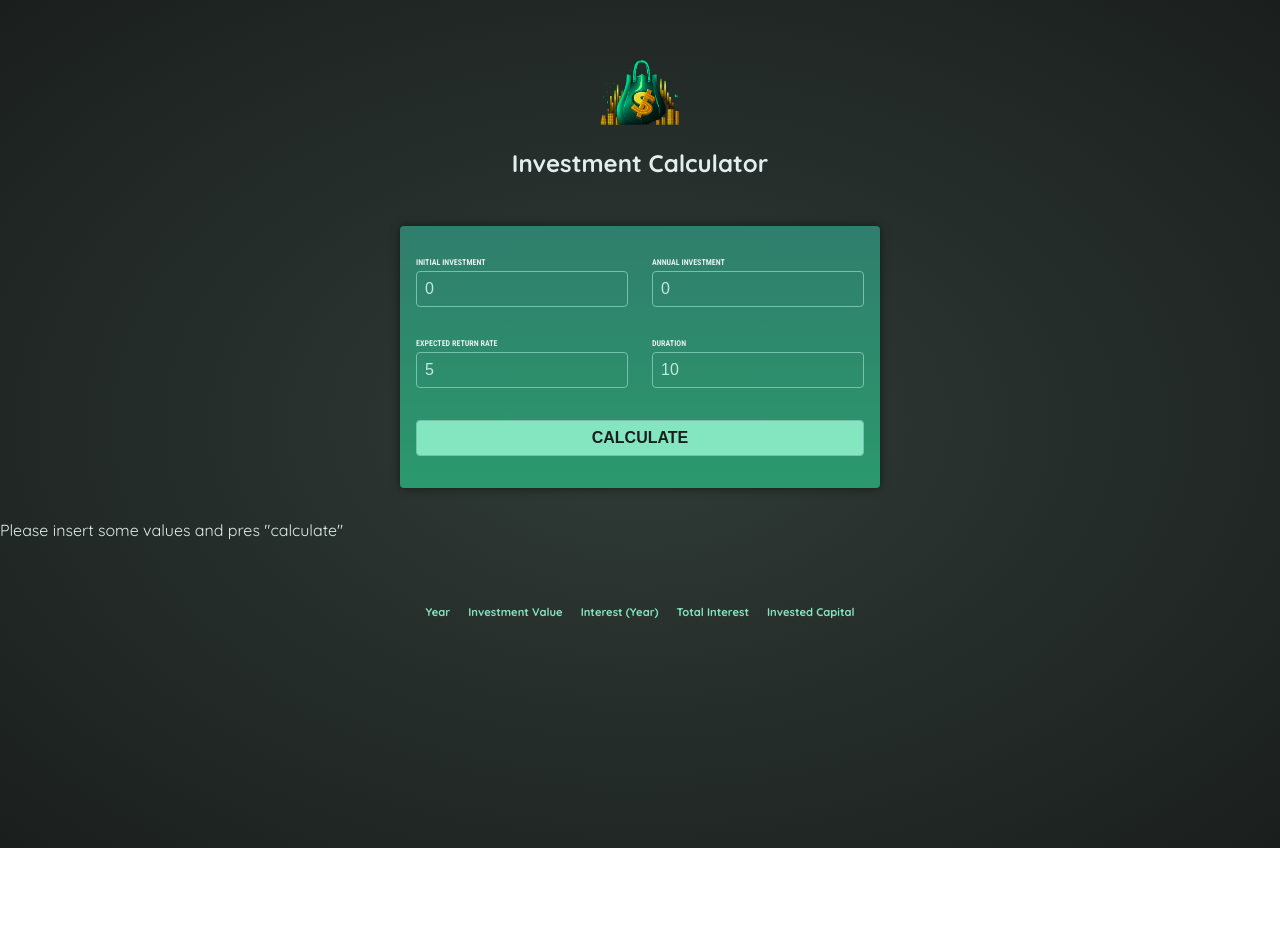
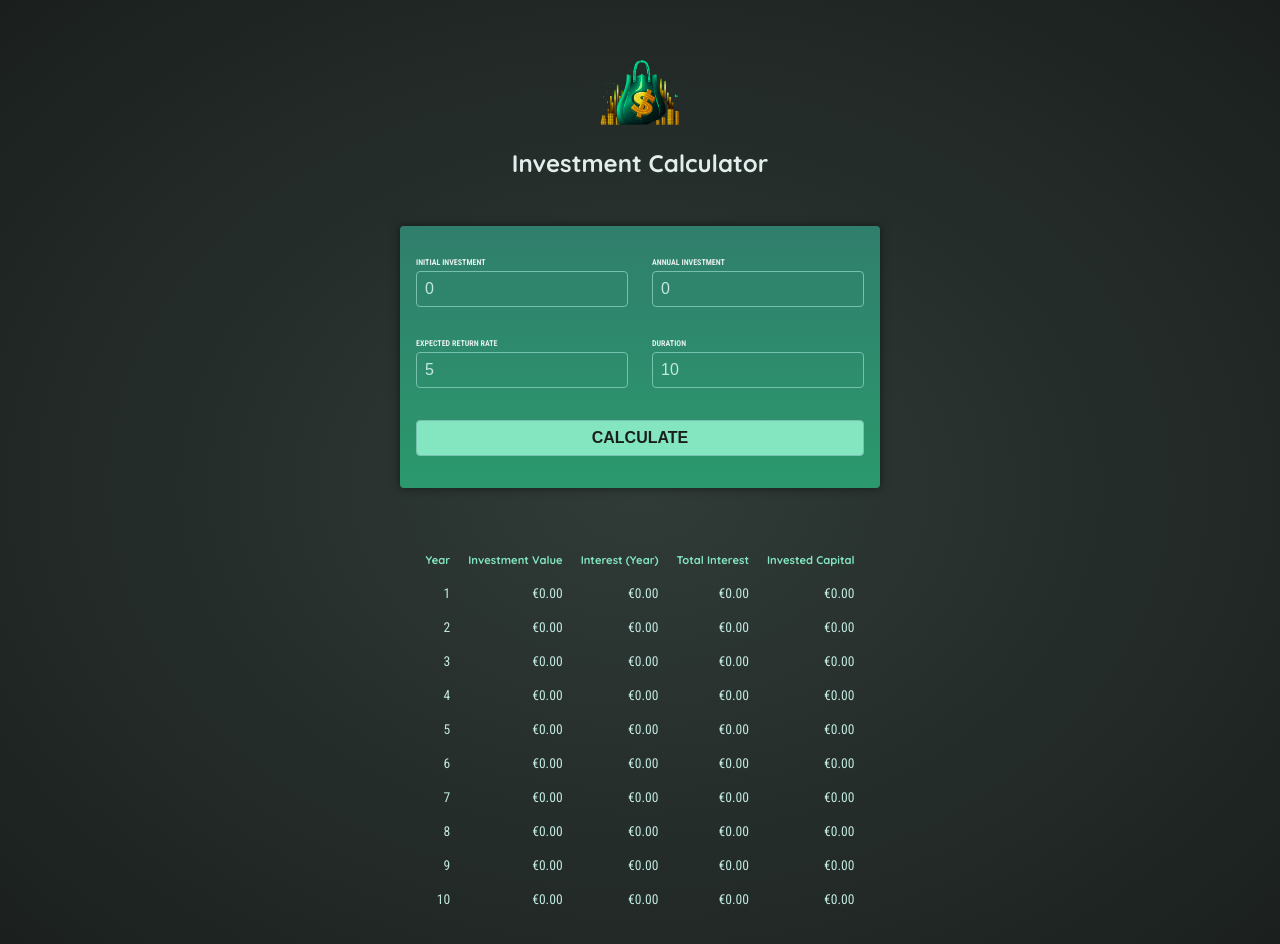
Before and after one commit to madalucard/01-starting-project, an Angular app: page / in a window 1280 px wide. Both pictures are taken after a click on the button "CALCULATE". Shown: the top 944 px of the page. Before the commit the page ends 848 px from the top, so only its background shows below. Built offline with nearby package versions, Linux system fonts and the light colour scheme.

Commit message:
filling up table

```diff
--- a/src/app/investment-results/investment-results.component.html
+++ b/src/app/investment-results/investment-results.component.html
@@ -1,5 +1,6 @@
-<p>Please insert some values and pres "calculate"</p>
-
+@if(!results){
+<p class="center">Please insert some values and pres "calculate"</p>
+} @else {
 <table>
   <thead>
     <tr>
@@ -11,6 +12,15 @@
     </tr>
   </thead>
   <tbody>
-    <tr></tr>
+    @for( result of results; track result.year) {
+    <tr>
+      <td>{{ result.year }}</td>
+      <td>{{ result.valueEndOfYear | currency : "EUR" }}</td>
+      <td>{{ result.interest | currency : "EUR" }}</td>
+      <td>{{ result.totalInterest | currency : "EUR" }}</td>
+      <td>{{ result.totalAmountInvested | currency : "EUR" }}</td>
+    </tr>
+    }
   </tbody>
 </table>
+}
--- a/src/app/investment-results/investment-results.component.ts
+++ b/src/app/investment-results/investment-results.component.ts
@@ -1,9 +1,10 @@
+import { CurrencyPipe } from '@angular/common';
 import { Component, Input } from '@angular/core';
 
 @Component({
   selector: 'app-investment-results',
   standalone: true,
-  imports: [],
+  imports: [CurrencyPipe],
   templateUrl: './investment-results.component.html',
   styleUrl: './investment-results.component.css',
 })
```
